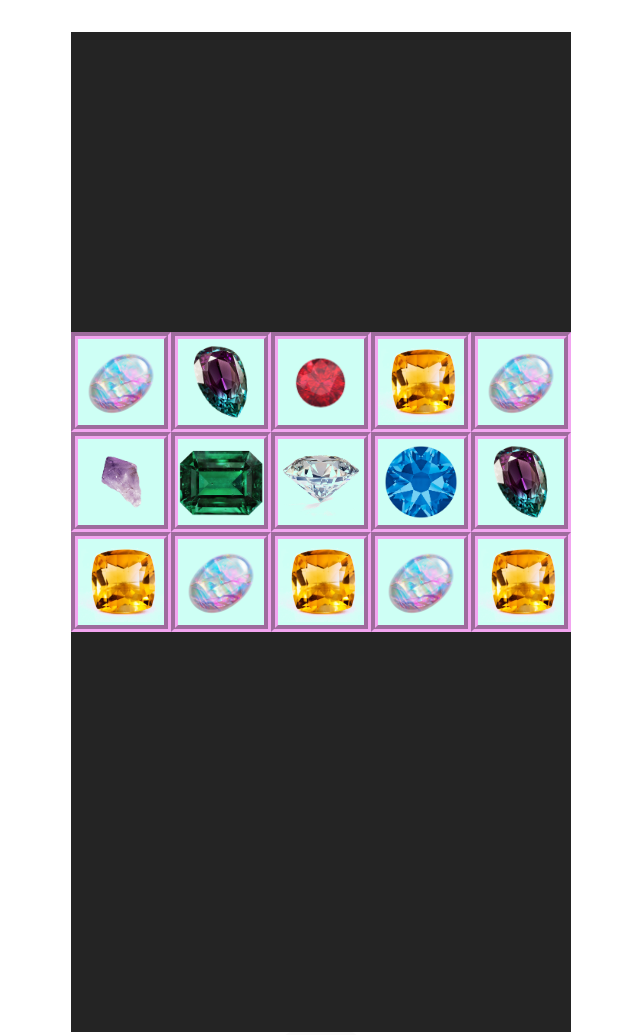
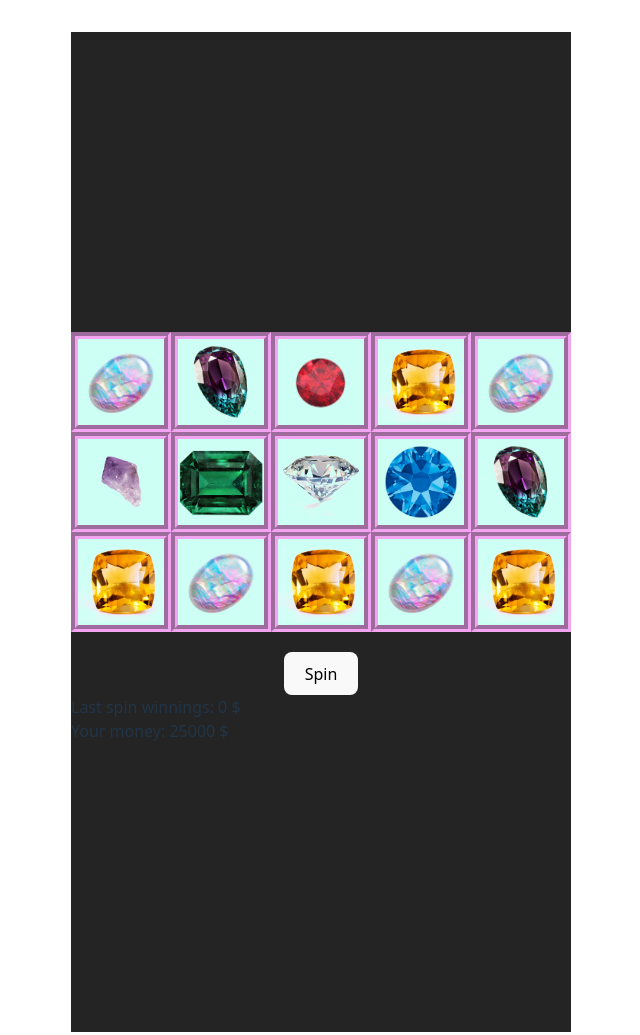
Before and after one commit to okular28/slots, a website built with Vite: page slots/index.html in a window 1280 px wide. Shown: the top 1035 px of the page, without its empty margins (319-959 px from the left). Built offline with nearby package versions, Linux system fonts and the light colour scheme.

Commit message:
WIP: changed button placement

```diff
--- a/slots/index.html
+++ b/slots/index.html
@@ -8,7 +8,7 @@
     <title>Slots</title>
   </head>
   <body>
-    <div id="app">
+    <main id="app">
       <div class="wrapper">
         <div class="machineContainer"></div>
         <div class="borderWrapper">
@@ -17,12 +17,14 @@
           <div class="machineBorder"></div>
         </div>
       </div>
-      <button id="animationButton">Spin</button>
-      <div class="cashWrapper">
-        <span id="lastWin">Last spin winnings: 0 $</span>
-        <span id="currentCash">Your money: 25000 $</span>
+      <div class="uiWrapper">
+        <button id="animationButton">Spin</button>
+        <div class="cashWrapper">
+          <span id="lastWin">Last spin winnings: 0 $</span>
+          <span id="currentCash">Your money: 25000 $</span>
+        </div>
       </div>
-    </div>
+    </main>
     <script type="module" src="./src/main.ts"></script>
   </body>
 </html>
--- a/slots/src/style.css
+++ b/slots/src/style.css
@@ -119,6 +119,11 @@ button:hover {
   z-index: -15;
 }
 
+.uiWrapper{
+  position: relative;
+  top: -380px;
+}
+
 .reel{
   width: var(--rowWidth);
   height: 900px;
```
